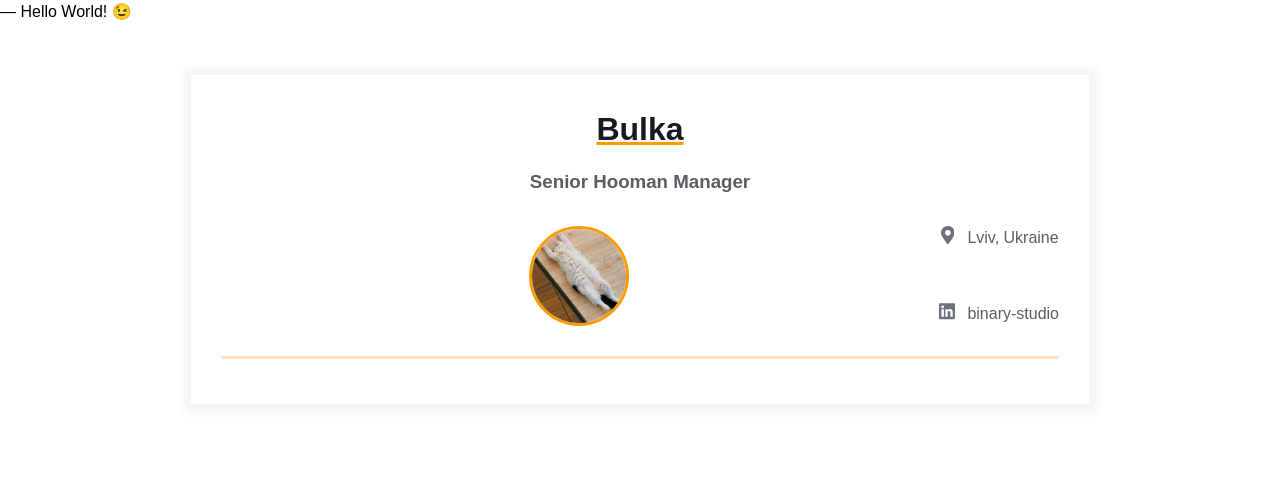
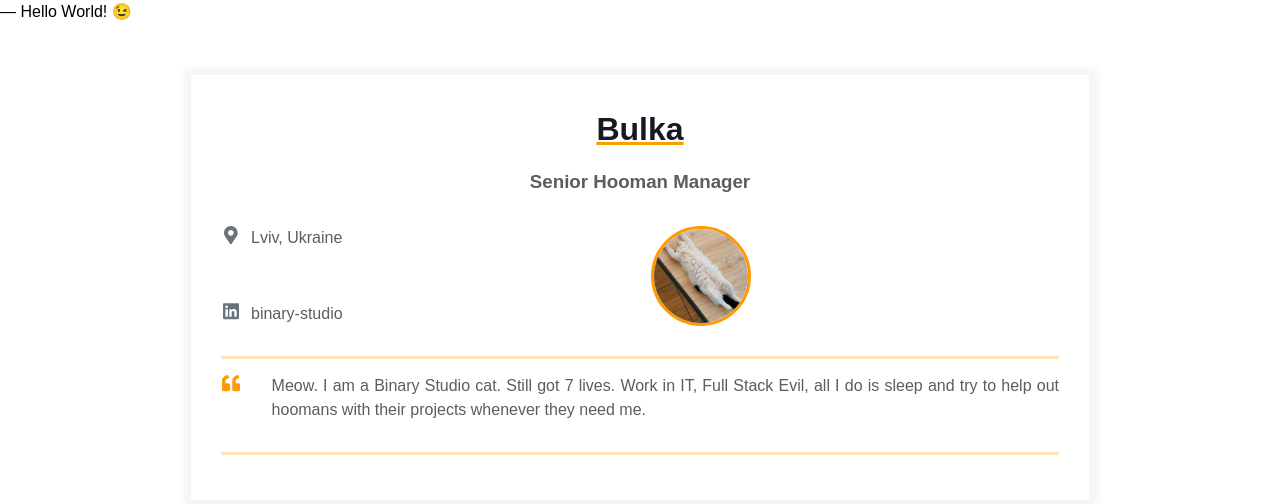
Before and after one commit to katyaandrushko/homepage, a plain HTML site: page index.html in a window 1280 px wide. Drawn offline with Linux system fonts and the light colour scheme.

Commit message:
Add intro block

```diff
--- a/index.html
+++ b/index.html
@@ -19,18 +19,6 @@
                   </h3>
 
                   <div class="contact_info_container fh">
-                     <div class="contact-info__block"></div>
-
-                     <div
-                        class="contact-info__block contact-info__block--center"
-                     >
-                        <img
-                           class="contact-info__avatar"
-                           src="assets/bulka1.png"
-                           alt="Avatar"
-                        />
-                     </div>
-
                      <div class="contact-info__block">
                         <a href="" rel="author" class="contact-info__item">
                            <div class="contact-info__item-icon-wrapper">
@@ -74,6 +62,48 @@
                            <span>binary-studio</span>
                         </a>
                      </div>
+
+                     <div
+                        class="contact-info__block contact-info__block--center"
+                     >
+                        <img
+                           class="contact-info__avatar"
+                           src="assets/bulka1.png"
+                           alt="Avatar"
+                        />
+                     </div>
+
+                     <div class="contact-info__block"></div>
+                  </div>
+               </div>
+            </div>
+
+            <div class="container">
+               <div class="resume__block">
+                  <div class="intro">
+                     <div class="intro__icon-wrapper">
+                        <svg
+                           class="intro__icon"
+                           xmlns="http://www.w3.org/2000/svg"
+                           viewBox="0 0 512 512"
+                        >
+                           <path
+                              d="M464 256h-80v-64c0-35.3 28.7-64 64-64h8c13.3 0 24-10.7
+            24-24V56c0-13.3-10.7-24-24-24h-8c-88.4 0-160 71.6-160 160v240c0
+            26.5 21.5 48 48 48h128c26.5 0 48-21.5
+            48-48V304c0-26.5-21.5-48-48-48zm-288 0H96v-64c0-35.3 28.7-64
+            64-64h8c13.3 0 24-10.7 24-24V56c0-13.3-10.7-24-24-24h-8C71.6 32 0
+            103.6 0 192v240c0 26.5 21.5 48 48 48h128c26.5 0
+            48-21.5 48-48V304c0-26.5-21.5-48-48-48z"
+                           ></path>
+                        </svg>
+                     </div>
+                     <p class="intro_text">
+                        Meow. I am a Binary Studio cat. Still got 7 lives. Work
+                        in IT, Full Stack Evil, all I do is sleep and try to
+                        help out hoomans with their projects whenever they need
+                        me.
+                     </p>
                   </div>
                </div>
             </div>
```
